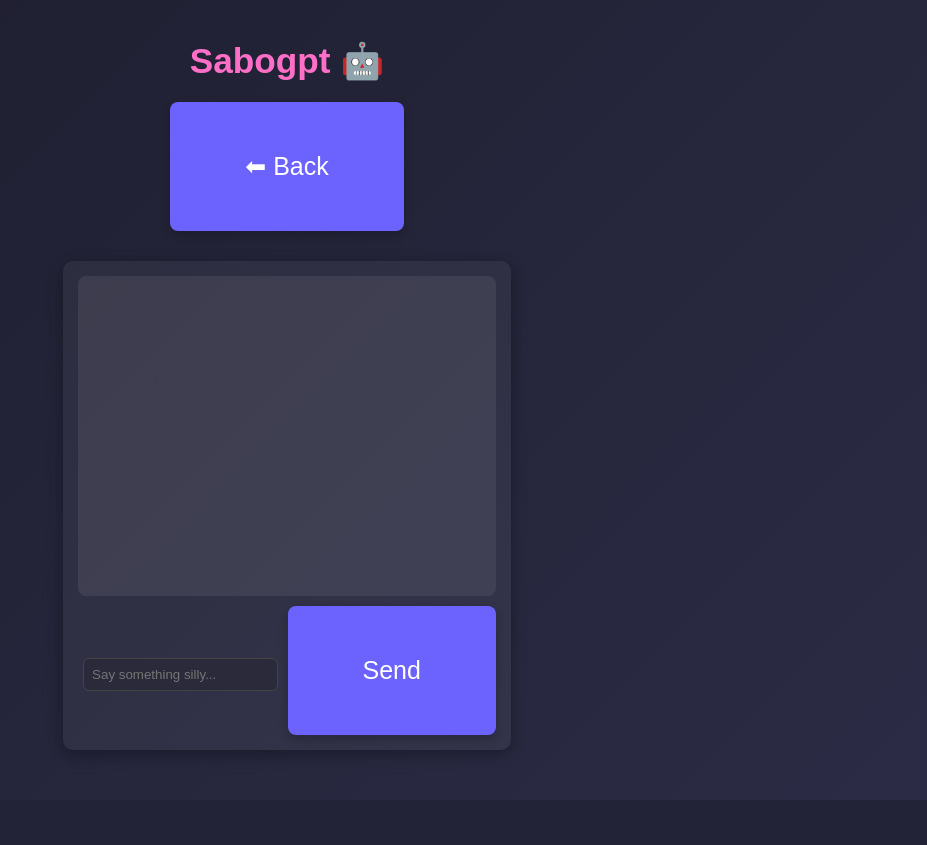
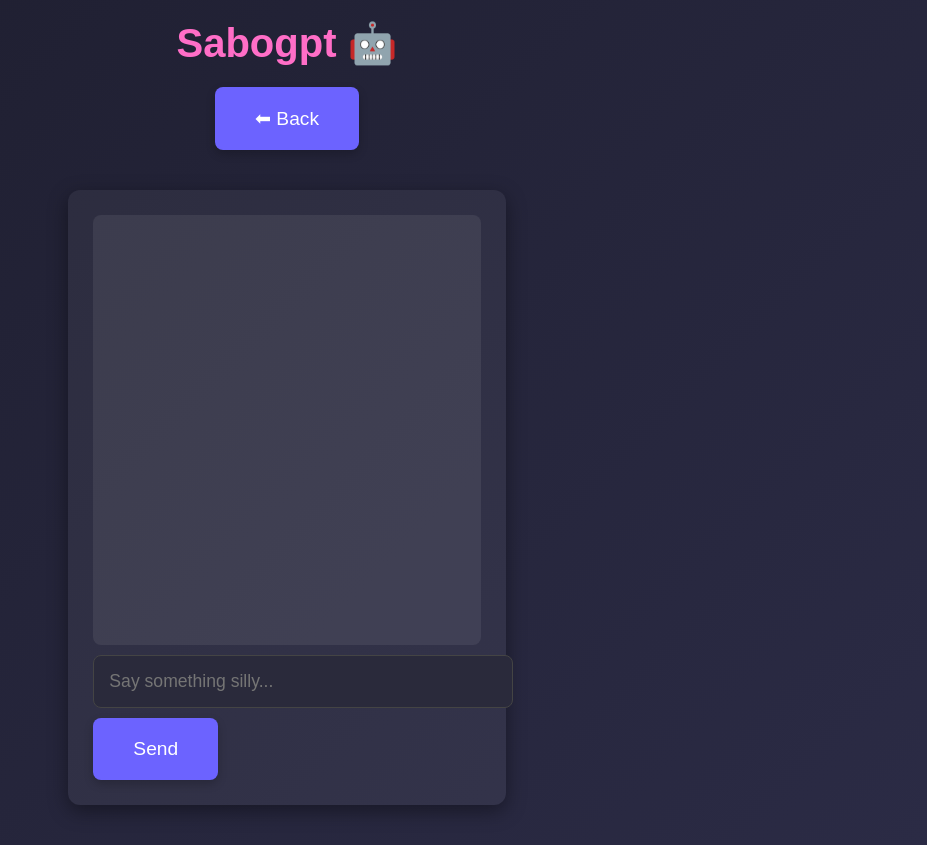
Before and after one commit to ajay-m-arul05/sabo, a Flask app: page /sabogpt in a window 1280 px wide. Shown: the whole page, without its empty margins (353-1280 px from the left). Before the commit the page ends 800 px from the top, so only its background shows below. Run offline with Flask 3, Linux system fonts and the light colour scheme; parts of the project's set-up code (start-up, migrations or seed data) failed here and were passed over.

Commit message:
ui finished....finally

```diff
--- a/app.py
+++ b/app.py
@@ -1,3 +1,4 @@
+
 import os
 import random
 from flask import Flask, render_template, request, jsonify
--- a/static/css/styles.css
+++ b/static/css/styles.css
@@ -10,20 +10,22 @@ body {
     color: #fff;
 }
 
+/* Titles */
 h1 {
     color: #ff6ec7;
     margin-top: 20px;
     margin-bottom: 20px;
     text-align: center;
-    font-size: 2.2em;
+    font-size: 2.5em;
 }
 
 p {
     color: #ddd;
-    font-size: 1.1em;
+    font-size: 1.2em;
     opacity: 0.9;
 }
 
+/* Home button layout */
 .button-container {
     display: flex;
     justify-content: center;
@@ -32,55 +34,60 @@ p {
     flex-wrap: wrap;
 }
 
+/* Buttons */
 .tool-btn, .back-btn, button {
-    padding: 50px 75px;
+    padding: 20px 40px;
     background-color: #6c63ff;
     color: white;
     text-decoration: none;
     border-radius: 8px;
     border: none;
-    font-size: 25px;
+    font-size: 1.2em;
     cursor: pointer;
-    transition: all 0.3s ease;
+    transition: transform 0.2s ease, background-color 0.2s ease;
     box-shadow: 0px 4px 10px rgba(0,0,0,0.2);
 }
 
 .tool-btn:hover, .back-btn:hover, button:hover {
     background-color: #5848d9;
-    padding: 60px 80px;
-    font-size: 30px;
-    transform: translateY(-2px);
+    transform: scale(1.1);
 }
 
+/* Chat container */
 .chat-container {
-    max-width: 500px;
-    margin: 30px auto;
+    max-width: 700px;
+    margin: 40px auto;
     background: rgba(255, 255, 255, 0.05);
-    padding: 15px;
-    border-radius: 10px;
-    box-shadow: 0px 4px 15px rgba(0,0,0,0.3);
+    padding: 25px;
+    border-radius: 12px;
+    box-shadow: 0px 6px 20px rgba(0,0,0,0.4);
 }
 
+/* Chat messages area */
 #chat-box {
-    height: 300px;
+    height: 400px;
     overflow-y: auto;
-    border: none;
-    padding: 10px;
-    margin-bottom: 10px;
+    padding: 15px;
+    font-size: 1.2em;
+    line-height: 1.6;
     background: rgba(255, 255, 255, 0.07);
     border-radius: 8px;
     color: #fff;
 }
 
+/* Inputs */
 input[type="text"], input[type="file"] {
-    padding: 8px;
-    margin: 5px;
-    border-radius: 6px;
+    padding: 15px;
+    margin: 10px 0;
+    border-radius: 8px;
     border: 1px solid #444;
     background: #2a2a3b;
     color: white;
+    font-size: 1.1em;
+    width: 100%;
 }
 
+/* Images */
 img {
     border-radius: 8px;
     box-shadow: 0px 4px 15px rgba(0,0,0,0.4);
@@ -91,6 +98,7 @@ img {
     from { opacity: 0; transform: translateY(10px); }
     to { opacity: 1; transform: translateY(0); }
 }
+
 body, h1, p, .tool-btn, .back-btn, button, .chat-container, #chat-box {
     animation: fadeIn 0.9s ease-out;
 }
--- a/templates/ageguesser.html
+++ b/templates/ageguesser.html
@@ -1,3 +1,4 @@
+
 <!DOCTYPE html>
 <html>
 <head>
```
Also changed, not shown: templates/lifeadvices.html (+7 -2 lines), static/uploads/WIN_20250809_04_13_09_Pro.jpg (added), templates/index.html (line endings or trailing spaces), templates/sabogpt.html (line endings or trailing spaces), templates/wonkycal.html (line endings or trailing spaces).
